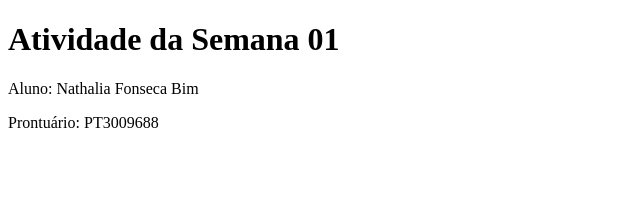
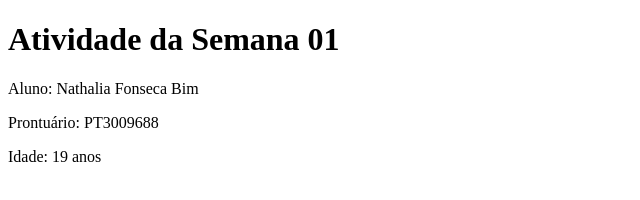
Before and after one commit to natbim/dwba4_semana_01_PT3009688, a plain HTML site: page index.html in a window 1280 px wide. Shown: the whole page, without its empty margins (0-640 px from the left). Drawn offline with Linux system fonts and the light colour scheme.

Commit message:
Alteração: idade

```diff
--- a/index.html
+++ b/index.html
@@ -12,6 +12,7 @@
     <h1>Atividade da Semana 01</h1>
     <p>Aluno: Nathalia Fonseca Bim</p>
     <p>Prontuário: PT3009688</p>
+    <p>Idade: 19 anos</p>
     <script src="script.js"></script>
-  </body>
+    </body>
 </html>
```
